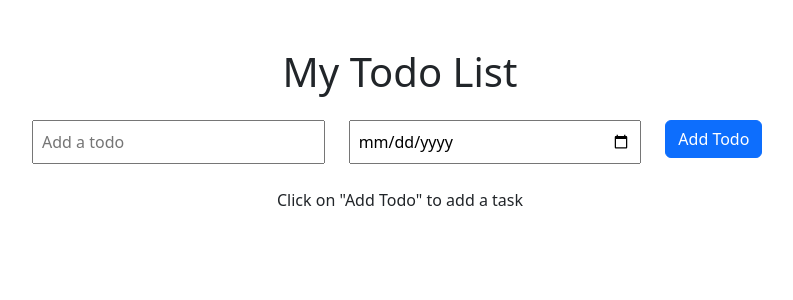
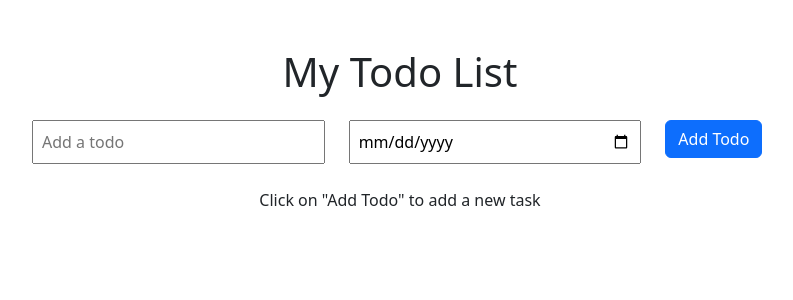
Before and after one commit to dipendra6447/react-todo-list, a React (Vite) app: page / in a window 1280 px wide. Shown: the top 300 px of the page, without its empty margins (240-1033 px from the left). Built offline with nearby package versions, Linux system fonts and the light colour scheme.

Commit message:
new task text added.

```diff
--- a/src/App.jsx
+++ b/src/App.jsx
@@ -50,7 +50,7 @@ function App() {
                 <TodoList />
                 <p className="text-center mt-4">
                   {todoList.length === 0
-                    ? `Click on "Add Todo" to add a task`
+                    ? `Click on "Add Todo" to add a new task`
                     : ""}
                 </p>
               </div>
```
